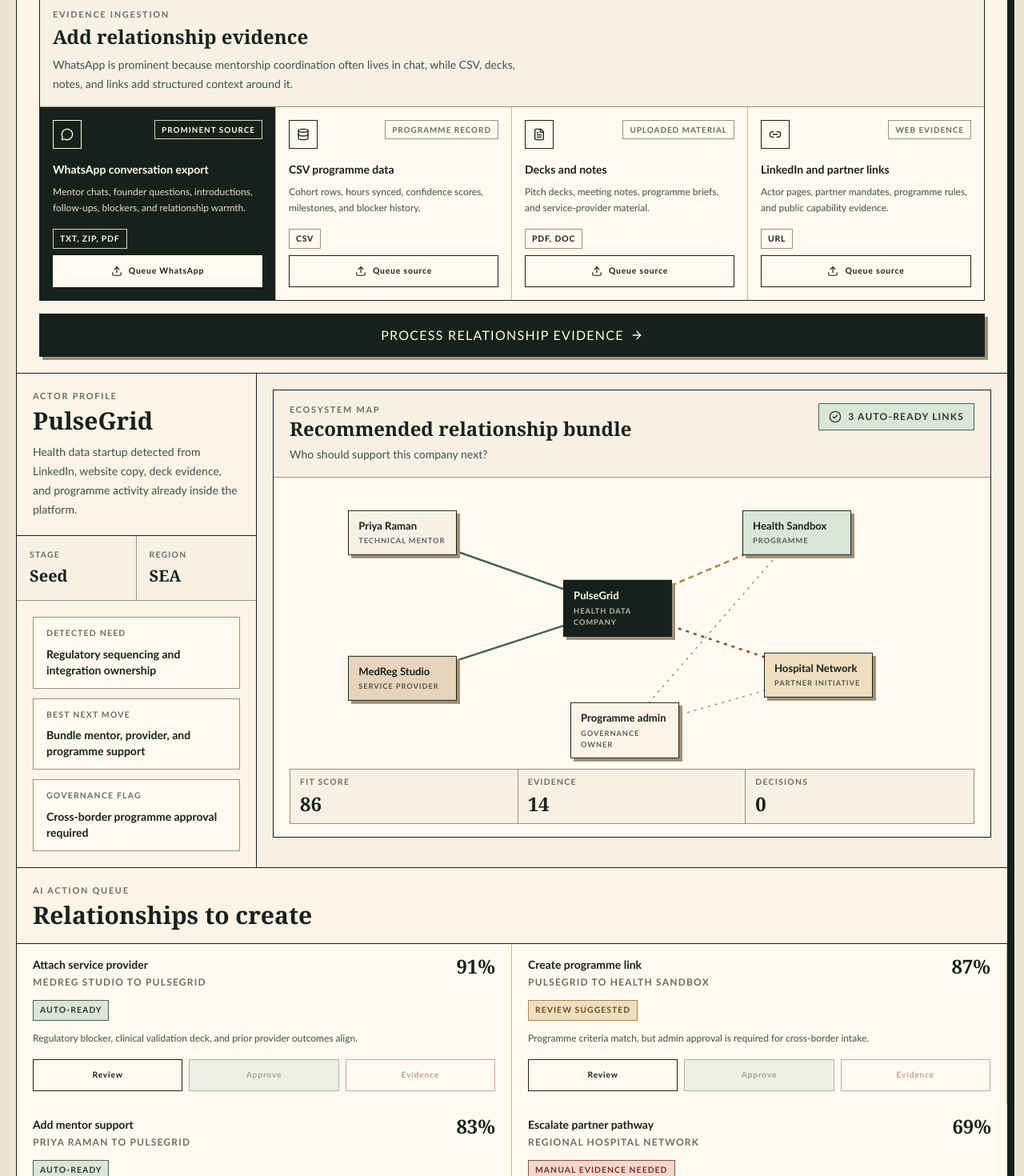
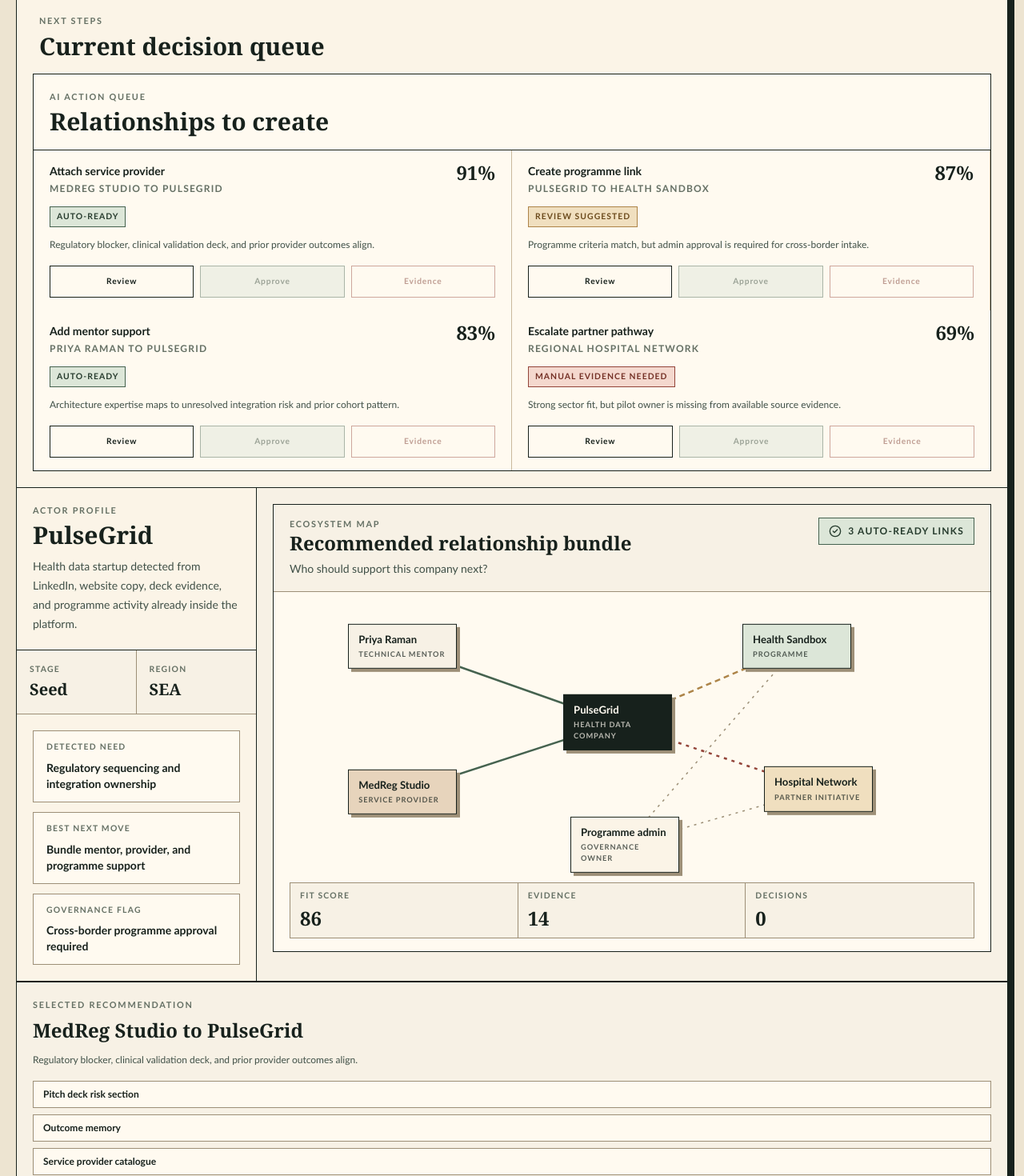
Before and after one commit to aniqamrin/BWAI_HACKATHON, a React (Vite) app: page / in a window 1280 px wide. Shown: the part 540-2010 px from the top of the page at 80% size. Built offline with nearby package versions, Linux system fonts and the light colour scheme.

Commit message:
refactor: prioritize next-step workflow

```diff
--- a/src/components/EcosystemCommandCenter.tsx
+++ b/src/components/EcosystemCommandCenter.tsx
@@ -23,6 +23,7 @@
   type Action,
   type ActionDecision,
   type IconKey,
+  type LensConfig,
   type LensId,
   type MapActor,
   type MapLine,
@@ -358,6 +359,94 @@
   );
 }
 
+function ActionQueuePanel({
+  activeLens,
+  actions,
+  evidenceProcessed,
+  displayStatusFor,
+  onSelect,
+  onDecision,
+}: {
+  activeLens: LensConfig;
+  actions: Action[];
+  evidenceProcessed: boolean;
+  displayStatusFor: (action: Action) => DisplayStatus;
+  onSelect: (actionId: string) => void;
+  onDecision: (actionId: string, decision: ActionDecision) => void;
+}) {
+  return (
+    <section className="border border-[#17211c] bg-[#fffaf0]">
+      <div className="border-b border-[#17211c] px-5 py-5">
+        <p className="ui-sans text-[0.68rem] font-bold uppercase tracking-[0.16em] text-[#657064]">{activeLens.queueEyebrow}</p>
+        <h2 className="mt-2 text-3xl font-semibold leading-none">{activeLens.queueTitle}</h2>
+      </div>
+      <div className="grid divide-y divide-[#cab99d] lg:grid-cols-2 lg:divide-x lg:divide-y-0">
+        {actions.map((action) => (
+          <article key={action.title} className="bg-[#fffaf0] px-5 py-4">
+            <div className="flex items-start justify-between gap-3">
+              <div>
+                <h3 className="ui-sans text-sm font-bold text-[#17211c]">{action.title}</h3>
+                <p className="ui-sans mt-1 text-xs font-bold uppercase tracking-[0.1em] text-[#657064]">{action.actor}</p>
+              </div>
+              <p className="text-2xl font-semibold leading-none">{action.confidence}</p>
+            </div>
+            <div className="mt-3">
+              <StatusPill status={displayStatusFor(action)} />
+            </div>
+            <p className="ui-sans mt-3 text-xs leading-5 text-[#405047]">{action.rationale}</p>
+            <div className="ui-sans mt-4 grid grid-cols-3 gap-2 text-[0.64rem] font-bold uppercase tracking-[0.08em]">
+              <button
+                aria-label={`Review ${action.title}`}
+                className="flex min-h-10 items-center justify-center border border-[#17211c] bg-[#fffaf0] px-2 py-2 text-[#17211c] hover:bg-[#17211c] hover:text-[#fffaf0] focus-visible:bg-[#17211c] focus-visible:text-[#fffaf0]"
+                onClick={() => onSelect(action.id)}
+              >
+                Review
+              </button>
+              <button
+                aria-label={`Approve ${action.title}`}
+                className="flex min-h-10 items-center justify-center border border-[#45624f] bg-[#dce6d8] px-2 py-2 text-[#263b2d] disabled:cursor-not-allowed disabled:opacity-45"
+                disabled={!evidenceProcessed}
+                onClick={() => onDecision(action.id, 'approved')}
+              >
+                Approve
+              </button>
+              <button
+                aria-label={`Request evidence for ${action.title}`}
+                className="flex min-h-10 items-center justify-center border border-[#934439] bg-[#fffaf0] px-2 py-2 text-[#743025] disabled:cursor-not-allowed disabled:opacity-45"
+                disabled={!evidenceProcessed}
+                onClick={() => onDecision(action.id, 'evidence-requested')}
+              >
+                Evidence
+              </button>
+            </div>
+          </article>
+        ))}
+      </div>
+    </section>
+  );
+}
+
+function SelectedInsightPanel({ activeLens, selectedAction, isRankingLens }: { activeLens: LensConfig; selectedAction: Action; isRankingLens: boolean }) {
+  return (
+    <section className={`${isRankingLens ? '' : 'border-t'} border-[#17211c] bg-[#f7f1e5] px-5 py-5`}>
+      <p className="ui-sans text-[0.68rem] font-bold uppercase tracking-[0.16em] text-[#657064]">
+        {activeLens.selectedLabel}
+      </p>
+      <h3 className="mt-2 text-2xl font-semibold leading-tight">
+        {selectedAction.detailHeading ?? selectedAction.actor}
+      </h3>
+      <p className="ui-sans mt-3 text-xs leading-5 text-[#405047]">{selectedAction.rationale}</p>
+      <div className="mt-4 grid gap-2">
+        {selectedAction.evidence.map((evidence) => (
+          <div key={evidence} className="ui-sans border border-[#9d8f77] bg-[#fffaf0] px-3 py-2 text-xs font-bold">
+            {evidence}
+          </div>
+        ))}
+      </div>
+    </section>
+  );
+}
+
 export function EcosystemCommandCenter() {
   const [evidenceProcessed, setEvidenceProcessed] = useState(false);
   const [queuedEvidenceSource, setQueuedEvidenceSource] = useState<string | null>(null);
@@ -455,43 +544,34 @@
               </span>
             </div>
           </div>
-          <EvidenceIngestionPanel queuedEvidenceSource={queuedEvidenceSource} onQueueEvidence={setQueuedEvidenceSource} />
-          <button
-            className="ui-sans flex min-h-[54px] w-full items-center justify-center gap-2 border border-[#17211c] bg-[#17211c] px-5 py-3 text-sm font-bold uppercase tracking-[0.08em] text-[#fffaf0] shadow-[4px_4px_0_#9d8f77]"
-            onClick={() => {
-              setEvidenceProcessed(true);
-              setSelectedActionId(activeLens.processedSelectionId);
-            }}
-          >
-            {evidenceProcessed ? 'Reprocess relationship evidence' : 'Process relationship evidence'}
-            <ArrowRight className="h-4 w-4" aria-hidden />
-          </button>
         </section>
 
-        {evidenceProcessed ? (
-          <section className="grid min-w-0 grid-cols-2 border-b border-[#17211c] bg-[#dce6d8] md:grid-cols-[minmax(0,1fr)_120px_150px_160px]">
-            <div className="col-span-2 border-b border-[#9d8f77] px-5 py-4 md:col-span-1 md:border-b-0 sm:px-7">
-              <p className="ui-sans text-[0.68rem] font-bold uppercase tracking-[0.16em] text-[#45624f]">
-                Relationship evidence ready
-              </p>
-              <p className="ui-sans mt-1 text-sm font-bold text-[#17211c]">Evidence processed from 8 sources.</p>
-            </div>
-            <div className="border-r border-[#9d8f77] px-4 py-4 md:border-l">
-              <p className="text-3xl font-semibold leading-none">18</p>
-              <p className="ui-sans mt-1 text-[0.65rem] font-bold uppercase tracking-[0.12em] text-[#45624f]">
-                Signals
-              </p>
-            </div>
-            <div className="px-4 py-4 md:border-l">
-              <p className="ui-sans text-sm font-bold text-[#17211c]">{approvedCount} approved</p>
-              <p className="ui-sans mt-1 text-xs leading-5 text-[#45624f]">Governed links</p>
-            </div>
-            <div className="col-span-2 border-t border-[#9d8f77] px-4 py-4 md:col-span-1 md:border-l md:border-t-0">
-              <p className="ui-sans text-sm font-bold text-[#17211c]">{evidenceRequestCount} evidence request</p>
-              <p className="ui-sans mt-1 text-xs leading-5 text-[#45624f]">Manual follow-up</p>
-            </div>
-          </section>
-        ) : null}
+        <section className="border-b border-[#17211c] bg-[#fbf4e7] px-4 py-5 sm:px-5">
+          <div className="mb-4 px-1 sm:px-2">
+            <p className="ui-sans text-[0.68rem] font-bold uppercase tracking-[0.16em] text-[#657064]">Next steps</p>
+            <h2 className="mt-1 text-3xl font-semibold leading-tight">Current decision queue</h2>
+          </div>
+          {isRankingLens ? (
+            <RankingsPanel
+              rankings={activeActions}
+              selectedActionId={selectedAction.id}
+              onSelect={setSelectedActionId}
+              eyebrow={activeLens.mapEyebrow}
+              title={activeLens.mapTitle}
+              question={activeLens.mapQuestion}
+              badge={activeLens.mapBadge}
+            />
+          ) : (
+            <ActionQueuePanel
+              activeLens={activeLens}
+              actions={activeActions}
+              evidenceProcessed={evidenceProcessed}
+              displayStatusFor={displayStatusFor}
+              onSelect={setSelectedActionId}
+              onDecision={recordDecision}
+            />
+          )}
+        </section>
 
         <section className="grid min-w-0 grid-cols-1 xl:grid-cols-[300px_minmax(0,1fr)]">
           <aside className="min-w-0 border-b border-[#17211c] bg-[#fbf4e7] xl:border-b-0 xl:border-r">
@@ -524,15 +604,7 @@
 
           <section className="min-w-0 p-4 sm:p-5">
             {isRankingLens ? (
-              <RankingsPanel
-                rankings={activeActions}
-                selectedActionId={selectedAction.id}
-                onSelect={setSelectedActionId}
-                eyebrow={activeLens.mapEyebrow}
-                title={activeLens.mapTitle}
-                question={activeLens.mapQuestion}
-                badge={activeLens.mapBadge}
-              />
+              <SelectedInsightPanel activeLens={activeLens} selectedAction={selectedAction} isRankingLens={isRankingLens} />
             ) : (
               <RelationshipMap
                 evidenceProcessed={evidenceProcessed}
@@ -548,72 +620,11 @@
             )}
           </section>
 
-          <aside className="min-w-0 border-t border-[#17211c] bg-[#fbf4e7] xl:col-span-2">
-            <div className="border-b border-[#17211c] px-5 py-5">
-              <p className="ui-sans text-[0.68rem] font-bold uppercase tracking-[0.16em] text-[#657064]">{activeLens.queueEyebrow}</p>
-              <h2 className="mt-2 text-3xl font-semibold leading-none">{activeLens.queueTitle}</h2>
-            </div>
-            {!isRankingLens ? (
-              <div className="grid divide-y divide-[#cab99d] lg:grid-cols-2 lg:divide-x lg:divide-y-0">
-                {activeActions.map((action) => (
-                  <article key={action.title} className="bg-[#fffaf0] px-5 py-4">
-                    <div className="flex items-start justify-between gap-3">
-                      <div>
-                        <h3 className="ui-sans text-sm font-bold text-[#17211c]">{action.title}</h3>
-                        <p className="ui-sans mt-1 text-xs font-bold uppercase tracking-[0.1em] text-[#657064]">{action.actor}</p>
-                      </div>
-                      <p className="text-2xl font-semibold leading-none">{action.confidence}</p>
-                    </div>
-                    <div className="mt-3">
-                      <StatusPill status={displayStatusFor(action)} />
-                    </div>
-                    <p className="ui-sans mt-3 text-xs leading-5 text-[#405047]">{action.rationale}</p>
-                    <div className="ui-sans mt-4 grid grid-cols-3 gap-2 text-[0.64rem] font-bold uppercase tracking-[0.08em]">
-                      <button
-                        aria-label={`Review ${action.title}`}
-                        className="flex min-h-10 items-center justify-center border border-[#17211c] bg-[#fffaf0] px-2 py-2 text-[#17211c] hover:bg-[#17211c] hover:text-[#fffaf0] focus-visible:bg-[#17211c] focus-visible:text-[#fffaf0]"
-                        onClick={() => setSelectedActionId(action.id)}
-                      >
-                        Review
-                      </button>
-                      <button
-                        aria-label={`Approve ${action.title}`}
-                        className="flex min-h-10 items-center justify-center border border-[#45624f] bg-[#dce6d8] px-2 py-2 text-[#263b2d] disabled:cursor-not-allowed disabled:opacity-45"
-                        disabled={!evidenceProcessed}
-                        onClick={() => recordDecision(action.id, 'approved')}
-                      >
-                        Approve
-                      </button>
-                      <button
-                        aria-label={`Request evidence for ${action.title}`}
-                        className="flex min-h-10 items-center justify-center border border-[#934439] bg-[#fffaf0] px-2 py-2 text-[#743025] disabled:cursor-not-allowed disabled:opacity-45"
-                        disabled={!evidenceProcessed}
-                        onClick={() => recordDecision(action.id, 'evidence-requested')}
-                      >
-                        Evidence
-                      </button>
-                    </div>
-                  </article>
-                ))}
-              </div>
-            ) : null}
-            <section className={`${isRankingLens ? '' : 'border-t'} border-[#17211c] bg-[#f7f1e5] px-5 py-5`}>
-              <p className="ui-sans text-[0.68rem] font-bold uppercase tracking-[0.16em] text-[#657064]">
-                {activeLens.selectedLabel}
-              </p>
-              <h3 className="mt-2 text-2xl font-semibold leading-tight">
-                {selectedAction.detailHeading ?? selectedAction.actor}
-              </h3>
-              <p className="ui-sans mt-3 text-xs leading-5 text-[#405047]">{selectedAction.rationale}</p>
-              <div className="mt-4 grid gap-2">
-                {selectedAction.evidence.map((evidence) => (
-                  <div key={evidence} className="ui-sans border border-[#9d8f77] bg-[#fffaf0] px-3 py-2 text-xs font-bold">
-                    {evidence}
-                  </div>
-                ))}
-              </div>
-            </section>
-          </aside>
+          {!isRankingLens ? (
+            <aside className="min-w-0 border-t border-[#17211c] bg-[#fbf4e7] xl:col-span-2">
+              <SelectedInsightPanel activeLens={activeLens} selectedAction={selectedAction} isRankingLens={isRankingLens} />
+            </aside>
+          ) : null}
         </section>
 
         <section className="grid min-w-0 grid-cols-1 border-t border-[#17211c] xl:grid-cols-2">
@@ -663,6 +674,48 @@
             </div>
           </div>
         </section>
+
+        <section className="grid min-w-0 grid-cols-1 gap-4 border-t border-[#17211c] bg-[#fbf4e7] px-5 py-5 sm:px-7">
+          <div>
+            <p className="ui-sans text-[0.68rem] font-bold uppercase tracking-[0.16em] text-[#657064]">Data setup</p>
+            <h2 className="mt-1 text-3xl font-semibold leading-tight">Raw information pipeline</h2>
+          </div>
+          {evidenceProcessed ? (
+            <section className="grid min-w-0 grid-cols-2 border border-[#17211c] bg-[#dce6d8] md:grid-cols-[minmax(0,1fr)_120px_150px_160px]">
+              <div className="col-span-2 border-b border-[#9d8f77] px-5 py-4 md:col-span-1 md:border-b-0 sm:px-7">
+                <p className="ui-sans text-[0.68rem] font-bold uppercase tracking-[0.16em] text-[#45624f]">
+                  Relationship evidence ready
+                </p>
+                <p className="ui-sans mt-1 text-sm font-bold text-[#17211c]">Evidence processed from 8 sources.</p>
+              </div>
+              <div className="border-r border-[#9d8f77] px-4 py-4 md:border-l">
+                <p className="text-3xl font-semibold leading-none">18</p>
+                <p className="ui-sans mt-1 text-[0.65rem] font-bold uppercase tracking-[0.12em] text-[#45624f]">
+                  Signals
+                </p>
+              </div>
+              <div className="px-4 py-4 md:border-l">
+                <p className="ui-sans text-sm font-bold text-[#17211c]">{approvedCount} approved</p>
+                <p className="ui-sans mt-1 text-xs leading-5 text-[#45624f]">Governed links</p>
+              </div>
+              <div className="col-span-2 border-t border-[#9d8f77] px-4 py-4 md:col-span-1 md:border-l md:border-t-0">
+                <p className="ui-sans text-sm font-bold text-[#17211c]">{evidenceRequestCount} evidence request</p>
+                <p className="ui-sans mt-1 text-xs leading-5 text-[#45624f]">Manual follow-up</p>
+              </div>
+            </section>
+          ) : null}
+          <EvidenceIngestionPanel queuedEvidenceSource={queuedEvidenceSource} onQueueEvidence={setQueuedEvidenceSource} />
+          <button
+            className="ui-sans flex min-h-[54px] w-full items-center justify-center gap-2 border border-[#17211c] bg-[#17211c] px-5 py-3 text-sm font-bold uppercase tracking-[0.08em] text-[#fffaf0] shadow-[4px_4px_0_#9d8f77]"
+            onClick={() => {
+              setEvidenceProcessed(true);
+              setSelectedActionId(activeLens.processedSelectionId);
+            }}
+          >
+            {evidenceProcessed ? 'Reprocess Raw Information' : 'Process Raw Information'}
+            <ArrowRight className="h-4 w-4" aria-hidden />
+          </button>
+        </section>
       </div>
     </main>
   );
```
Also changed, not shown: 1 other file (tests, documents, lock files or other folders).
